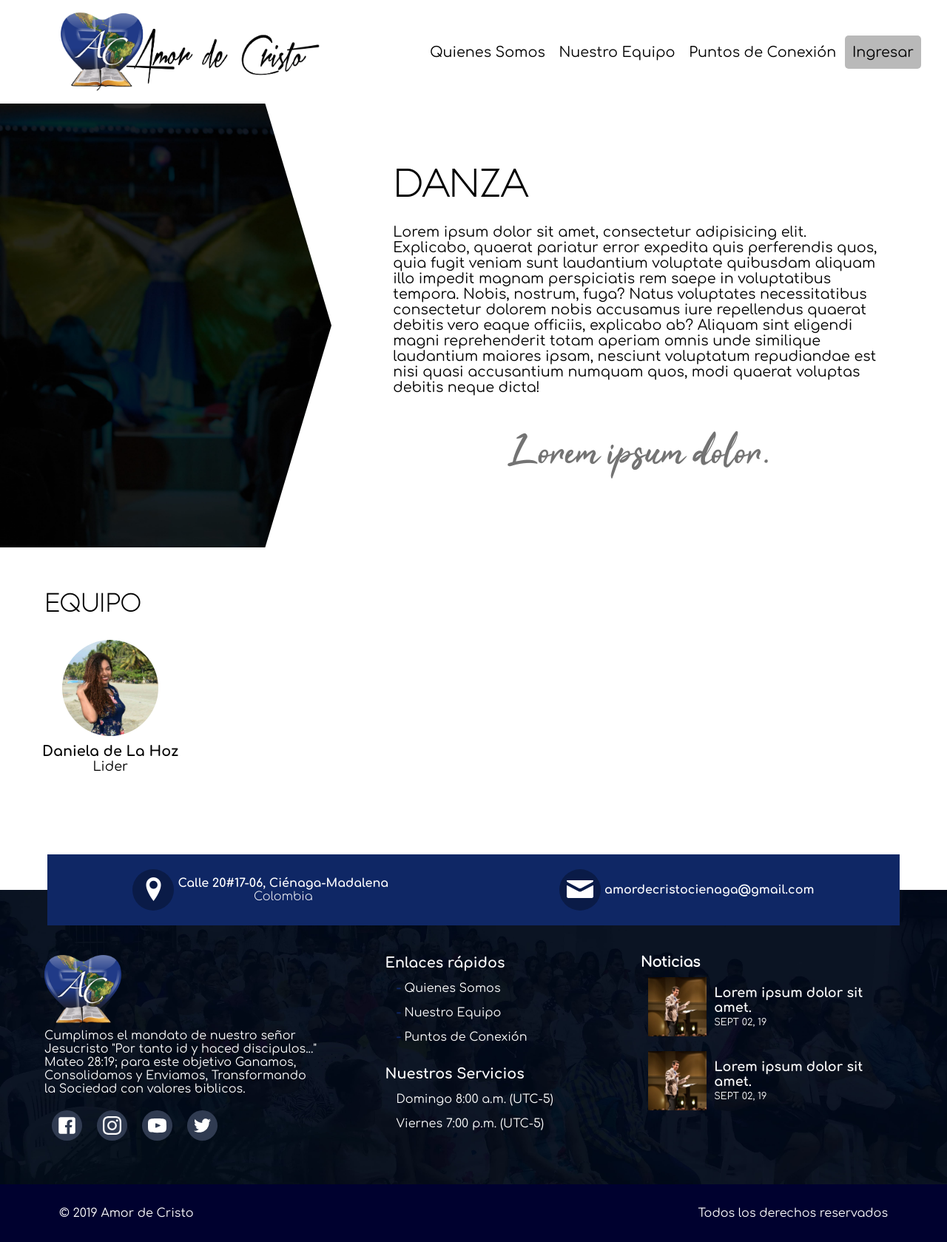
After one commit to yosoyjp/amor-de-cristo, a PHP site: page /views/description.php in a window 1280 px wide. The commit adds this page. Shown: the whole page at 74% size. Run offline with PHP 8.4, Linux system fonts and the light colour scheme; some libraries are stand-ins or nearby versions; some web fonts are replaced.

Commit message:
secondPages finished

```diff
--- a/index.php
+++ b/index.php
@@ -62,6 +62,10 @@ $router->get($URL_DEV.'/', function (){
 	return require ('./views/landing.php');
 });
 
+$router->get($URL_DEV.'/description', function (){
+	return require ('./views/description.php');
+});
+
 
 // API
 
--- /dev/null
+++ b/views/description.php
@@ -0,0 +1,176 @@
+<!DOCTYPE html>
+<html lang="es">
+	<head>
+		<meta charset="UTF-8">
+		<title>Areas de Servicio</title>
+
+		<link rel="stylesheet" href="./static/css/footer.css">
+		<link rel="stylesheet" href="./static/css/icons.css">
+		<link rel="stylesheet" href="./static/css/header.css">
+		<link rel="stylesheet" href="./static/css/form-login.css">
+		<link rel="stylesheet" href="./static/css/description.css">
+
+		<script src="https://code.jquery.com/jquery-3.3.1.js" integrity="sha256-2Kok7MbOyxpgUVvAk/HJ2jigOSYS2auK4Pfzbm7uH60=" crossorigin="anonymous"></script>
+		<script src="https://cdn.jsdelivr.net/npm/sweetalert2@8"></script>
+		<script type="text/javascript" src="./static/js/description.js"></script>
+		<script type="text/javascript" src="./static/js/login.js"></script>
+		<script type="text/javascript" src="./static/js/footer.js"></script>
+	</head>
+	<body>
+		<div id="super" class="hidden">
+			<div id="login">
+				<div id="help">
+					<i id="back-login" class="icon-chevron-thin-left remember-see"></i>
+					<h2 id="title-login">Iniciar Sesión</h2>
+				</div>
+				<div id="container-login">
+					<div id="user">
+						<span>Usuario</span>
+						<input type="text" id="username" placeholder="Ejemplo@email.com">
+					</div>
+
+					<div id="password">
+						<span>Contraseña</span>
+						<input type="password" id="pass" placeholder="Segura">
+					</div>
+
+					<p id="remember-text"></p>
+					<button id="send">Entrar</button>
+					<p class="remember-see" id="remember">¿Olvidó su contraseña?</p>
+				</div>
+			</div>
+		</div>
+
+		<header>
+			<div id="logo">
+				<a href="./landing.php"><img src="./static/img/imagotipo.png" alt=""></a>
+			</div>
+			<div id="menu">
+				<ul>
+					<li><a class="anchor" href="#about">Quienes Somos</a></li>
+					<li><a class="anchor" href="#leaders">Nuestro Equipo</a></li>
+					<li><a class="anchor" href="#connection-points">Puntos de Conexión</a></li>
+					<li id="login-menu" onclick="javascript:login();">Ingresar</li>
+				</ul>
+			</div>
+		</header>
+
+		<div id="elements">
+			<div id="sections">
+				<div id="description-area">
+					<div id="img-description-area">
+
+					</div>
+					<div id="text-description-area">
+						<h2>Danza</h2>
+						<p>Lorem ipsum dolor sit amet, consectetur adipisicing elit. Explicabo, quaerat pariatur error expedita quis perferendis quos, quia fugit veniam sunt laudantium voluptate quibusdam aliquam illo impedit magnam perspiciatis rem saepe in voluptatibus tempora. Nobis, nostrum, fuga? Natus voluptates necessitatibus consectetur dolorem nobis accusamus iure repellendus quaerat debitis vero eaque officiis, explicabo ab? Aliquam sint eligendi magni reprehenderit totam aperiam omnis unde similique laudantium maiores ipsam, nesciunt voluptatum repudiandae est nisi quasi accusantium numquam quos, modi quaerat voluptas debitis neque dicta!</p>
+						<span>Lorem ipsum dolor.</span>
+					</div>
+				</div>
+
+				<div id="container-team-area">
+					<h2>Equipo</h2>
+
+					<div id="team-area">
+						<i class="icon-chevron-left"></i>
+						<div id="list-team-area">
+							<div id="people">
+								<div id="img-people">
+									<img src="./static/img/daniela-de-la-hoz.jpg" alt="">
+								</div>
+								<span id="name">Daniela de La Hoz</span>
+								<span id="ocupation">Lider</span>
+							</div>
+						</div>
+						<i class="icon-chevron-right"></i>
+					</div>
+				</div>
+			</div>
+
+			<footer>
+				<div id="fup">
+					<div class="fup-section">
+						<i class="icon-location-pin"></i>
+						<span><b>Calle 20#17-06, Ciénaga-Madalena</b><br>Colombia</span>
+					</div>
+					<div class="fup-section">
+						<i class="icon-mail"></i>
+						<span><b>amordecristocienaga@gmail.com</b></span>
+					</div>
+				</div>
+				<div id="fmedium">
+					<div id="fus">
+						<div>
+							<img src="./static/img/isotipo.png" alt="">
+						</div>
+						<p>Cumplimos el mandato de nuestro señor Jesucristo "Por tanto id y haced discipulos..." Mateo 28:19; para este objetivo Ganamos, Consolidamos y Enviamos, Transformando la Sociedad con valores biblicos.</p>
+						<div id="links">
+							<a href="https://www.facebook.com/AmordeCristoCienaga/" target="_blank">
+								<div>
+									<img src="./static/img/facebook.svg" alt="Facebook">
+								</div>
+							</a>
+							<a href="https://www.instagram.com/amordecristo_cienaga/" target="_blank">
+								<div>
+									<img src="./static/img/instagram.svg" alt="Instagram">
+								</div>
+							</a>
+							<a href="https://www.youtube.com/channel/UCAzsCmNAWZOqKZQDU19-lTw" target="_blank">
+								<div>
+									<img src="./static/img/youtube.svg" alt="Youtube">
+								</div>
+							</a>
+							<a href="https://twitter.com/amordecristo_c" target="_blank">
+								<div>
+									<img src="./static/img/twitter.svg" alt="Twitter">
+								</div>
+							</a>
+						</div>
+					</div>
+					<div id="info">
+						<div id="menu-info">
+							<h3>Enlaces rápidos</h3>
+							<ul>
+								<li><span>-</span> <a class="anchor" href="#about">Quienes Somos</a></li>
+								<li><span>-</span> <a class="anchor" href="#leaders">Nuestro Equipo</a></li>
+								<li><span>-</span> <a class="anchor" href="#connection-points">Puntos de Conexión</a></li>
+							</ul>
+						</div>
+
+						<div id="service-info">
+							<h3>Nuestros Servicios</h3>
+							<ul>
+								<li>Domingo 8:00 a.m. (UTC-5)</li>
+								<li>Viernes 7:00 p.m. (UTC-5)</li>
+							</ul>
+						</div>
+					</div>
+					<div id="news">
+						<h3>Noticias</h3>
+						<div id="new">
+							<div id="img-new">
+								<img src="./static/img/new1.jpg" alt="">
+							</div>
+							<div id="text-new">
+								<p id="title-new">Lorem ipsum dolor sit amet.</p>
+								<span id="date-new">SEPT 02, 19</span>
+							</div>
+						</div>
+						<div id="new">
+							<div id="img-new">
+								<img src="./static/img/new1.jpg" alt="">
+							</div>
+							<div id="text-new">
+								<p id="title-new">Lorem ipsum dolor sit amet.</p>
+								<span id="date-new">SEPT 02, 19</span>
+							</div>
+						</div>
+					</div>
+				</div>
+				<div id="fdown">
+					<span>© 2019 Amor de Cristo</span> <span>Todos los derechos reservados</span>
+				</div>
+			</footer>
+		</div>
+	</body>
+</html>
--- a/views/head.php
+++ /dev/null
@@ -1,4 +0,0 @@
-<head>
-	<meta charset="UTF-8">
-	<title>Amor de Cristo</title>
-</head>
--- /dev/null
+++ b/views/static/css/description.css
@@ -0,0 +1,162 @@
+@font-face{
+    font-family: "comfortaa";
+    src: url("../fonts/Comfortaa-Regular.ttf")
+}
+@font-face{
+    font-family: "comfortaa-Bold";
+    src: url("../fonts/Comfortaa-Bold.ttf")
+}
+@font-face{
+    font-family: "comfortaa-Light";
+    src: url("../fonts/Comfortaa-Light.ttf")
+}
+@font-face{
+    font-family: "big john";
+    src: url("../fonts/Big-john.ttf");
+}
+@font-face{
+    font-family: "slim joe";
+    src: url("../fonts/Slim-joe.ttf");
+}
+@font-face{
+    font-family: "Tahu";
+    src: url("../fonts/Tahu.ttf");
+}
+
+
+*{
+	margin: 0;
+	padding: 0;
+	font-family: "comfortaa";
+}
+
+#menu > ul > li{
+    transition: all 80ms ease;
+}
+
+#menu > ul > li#login-menu{
+    background: rgb(185, 185, 185);
+    padding: 10px 8px;
+}
+
+#menu > ul > li:hover{
+    border: solid 2px rgb(185, 185, 185);
+}
+
+#menu > ul > li#login-menu:hover{
+    border: 2px solid rgb(185, 185, 185);
+    background: transparent;
+}
+
+#sections{
+    margin-bottom: 80px;
+    width: 100%;
+}
+
+#description-area{
+    display: flex;
+    width: 100%;
+    align-items: center;
+}
+
+#img-description-area{
+    width: 35%;
+    height: 600px;
+    clip-path: polygon(0% 0%, 80% 0%, 100% 50%, 80% 100%, 0% 100%);
+    background-image: url(../img/dance.jpg);
+    background-size: cover;
+    background-position: center;
+}
+
+#text-description-area{
+    width: 65%;
+}
+
+#text-description-area > h2{
+    font-size: 3rem;
+    font-family: "slim joe";
+    margin-bottom: 20px;
+    margin-left: 10%;
+}
+
+#text-description-area > p{
+    font-size: 1.2rem;
+    width: 80%;
+    margin-left: 10%;
+}
+
+#text-description-area > span{
+    display: block;
+    font-size: 3.5rem;
+    width: 100%;
+    text-align: center;
+    margin-top: 40px;
+    font-family: "tahu";
+    color: rgb(115, 115, 115);
+}
+
+#container-team-area{
+    margin-bottom: 150px
+}
+
+#container-team-area > h2{
+    font-size: 2rem;
+    font-family: "slim joe";
+    margin: 60px;
+    margin-bottom: 20px
+}
+
+#team-area{
+    display: flex;
+    align-items: center;
+}
+
+#team-area > i{
+    color: white;
+    font-size: 2.5rem;
+    padding: 5px;
+    transition: all 100ms ease;
+}
+
+#team-area > i.activ{
+    color: rgb(115, 115, 115);
+}
+
+#team-area > i.activ:hover{
+    cursor: pointer;
+    color: white;
+    background: rgb(115, 115, 115);
+}
+
+#list-team-area{
+    display: flex;
+    overflow: auto;
+}
+
+#people{
+    text-align: center;
+    padding: 7px;
+    transition: all 100ms ease;
+    border-radius: 4px;
+}
+
+#img-people{
+    height: 130px;
+}
+
+#img-people > img{
+    height: 100%;
+    border-radius: 50%;
+}
+
+span#name{
+    display: block;
+    font-family: "comfortaa-Bold";
+    font-size: 1.2rem;
+    margin-top: 10px;
+}
+
+span#ocupation{
+    display: block;
+    font-size: 1.1rem;
+}
--- a/views/static/css/header-main.css
+++ b/views/static/css/header.css
@@ -50,6 +50,10 @@ header{
 	color: black;
 }
 
+a{
+	text-decoration: none;
+}
+
 #menu > ul > li#login-menu{
 	background: white;
 	padding: 10px 8px;
--- a/views/static/css/main.css
+++ b/views/static/css/main.css
@@ -48,7 +48,3 @@
 #sections{
 	width: 100%;
 }
-
-a{
-	text-decoration: none;
-}
--- /dev/null
+++ b/views/static/js/description.js
@@ -0,0 +1,11 @@
+$(document).ready(function(){
+	var heightHeader = $('header').height();
+	$('#elements').css('margin-top', heightHeader);
+
+    var widthElement = document.getElementById("list-team-area");
+    widthElement = widthElement.scrollWidth;
+    var widthSeeUser = $('#list-team-area').width();
+    if(widthElement > widthSeeUser){
+        $('#team-area > i').addClass('activ');
+    }
+});
--- /dev/null
+++ b/views/static/js/footer.js
@@ -0,0 +1,6 @@
+$(document).ready(function(){
+    //margen de altura de seccion superior del footer
+    var heightfup = parseFloat($('#fup').height()/2);
+    $('#fup').css({'margin-top': '-' + heightfup +'px'});
+    $('#fmedium').css({'padding-top': parseFloat(heightfup + 40) +'px'});
+});
--- /dev/null
+++ b/views/static/js/login.js
@@ -0,0 +1,97 @@
+$(document).ready(function(){
+    var visible=false;
+    $('.remember-see').click(function(){
+        visible = remember_see(visible);
+    });
+
+    $('#send').click(function(){
+        if($(this).attr('class') == 'remember-see'){
+            visible = remember_see(visible);
+            hideSuper();
+            Swal.fire({
+                position: 'center',
+                type: 'success',
+                title: 'Hemos enviado un mensaje a tu correo',
+                showConfirmButton: false,
+                timer: 1500
+            })
+        }
+    });
+
+    //Funcion para salir de modal
+    $(document).keyup(function(e){
+        if(e.which==27) {
+            hideSuper();
+            setTimeout(
+                function(){
+                    $('#container-login input').val("");
+                }
+            ,200);
+            if(visible==true){
+                visible = remember_see(visible);
+            }
+        }
+    });
+});
+
+// Funcion para recuperar cuenta
+function remember_see(v){
+    if(v == false){
+        $('#password').slideUp();
+        $('#title-login').animate({'margin-top': '-8rem'}, function(){
+            $('#back-login').css({'visibility': 'visible'});
+            $('#title-login').text("");
+            $('#title-login').append('&nbsp;&nbsp;Recuperar Cuenta');
+            $('#back-login').animate({'margin-top': '0rem'});
+            $('#title-login').animate({'margin-top': '0rem'});
+        });
+        $('#send').text("Enviar");
+        $('#send').addClass("remember-see");
+        $('#remember-text').hide();
+        $('#remember-text').text("Ingresa tu nombre de usuario y enviaremos una clave temporal a tu correo.");
+        $('#remember-text').slideDown();
+        $('#remember').slideUp();
+        v = true;
+    }else{
+        $('#password').slideDown();
+        $('#title-login').animate({'margin-top': '-8rem'}, function(){
+            $('#back-login').css({'visibility': 'hidden'});
+            $('#title-login').text("");
+            $('#title-login').append('Iniciar Sesión');
+            $('#title-login').animate({'margin-top': '0rem'});
+        });
+        $('#send').text("Entrar");
+        $('#send').removeClass("remember-see");
+        $('#remember-text').slideDown();
+        $('#remember-text').text("");
+        $('#remember').slideDown();
+        $('#container-login input').val("");
+        v = false;
+    }
+    return v;
+}
+
+function hideSuper(){
+    $('#super').fadeOut(200);
+    setTimeout(
+        function(){
+            $('#super').removeClass("visible");
+            $('#super').addClass("hidden");
+            $('html, body').css({
+                'overflow': 'auto',
+                'height': 'auto'
+            });
+        }
+    ,200);
+}
+
+function login(){
+    $('#super').hide();
+    $('#super').removeClass("hidden");
+    $('#super').addClass("visible");
+    $('#super').fadeIn(200);
+    $('html, body').css({
+        'overflow': 'hidden',
+        'height': '100%'
+    });
+}
```
Also changed, not shown: views/landing.php (+11 -9 lines), views/static/js/main.js (+0 -115 lines), views/static/css/footer.css (renamed from views/static/css/footer-main.css), views/static/css/form-login.css (renamed from views/static/css/form-main.css), views/static/fonts/Tahu.ttf (added), views/static/img/daniela-de-la-hoz.jpg (added), views/static/js/jquery.gmaps.js (deleted).
